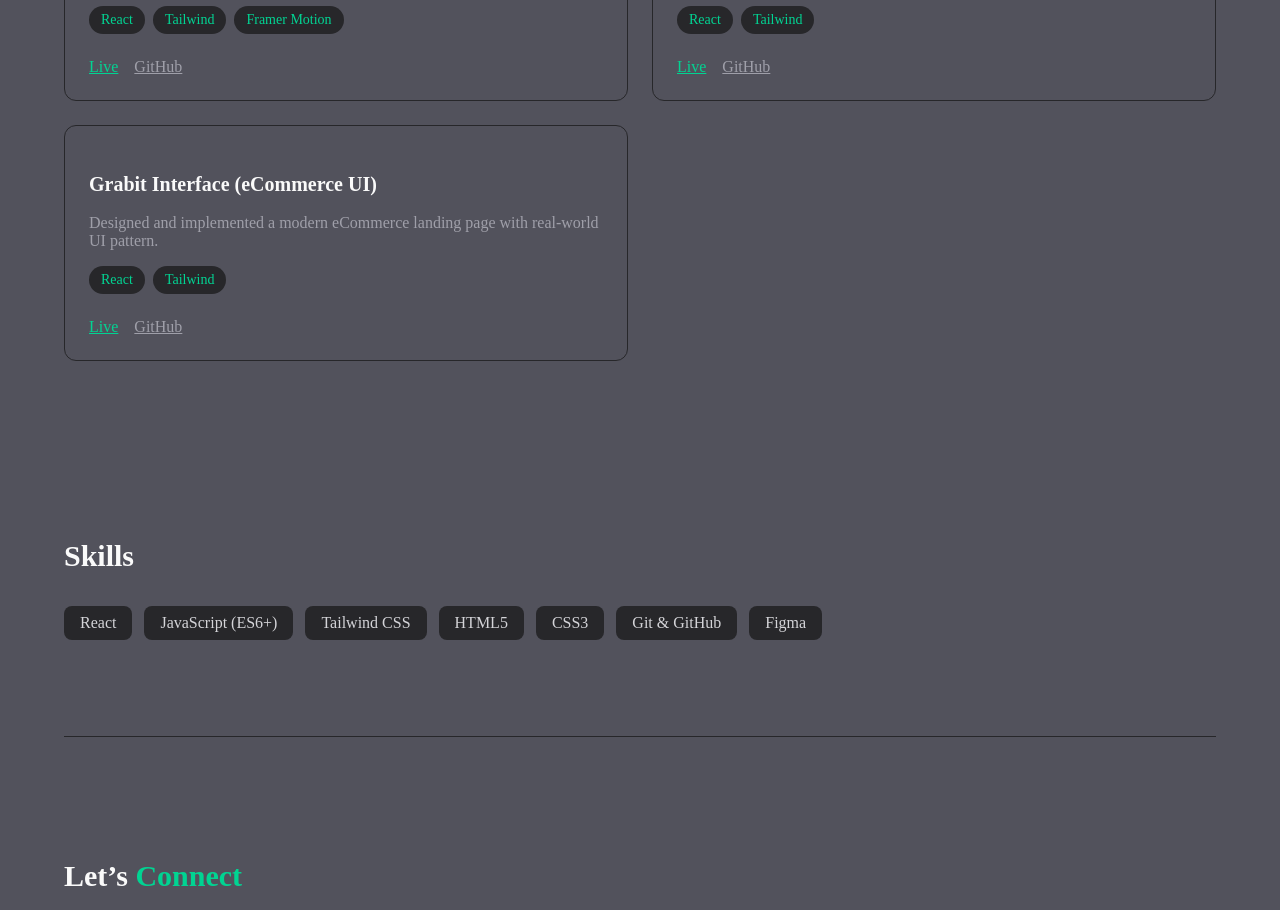
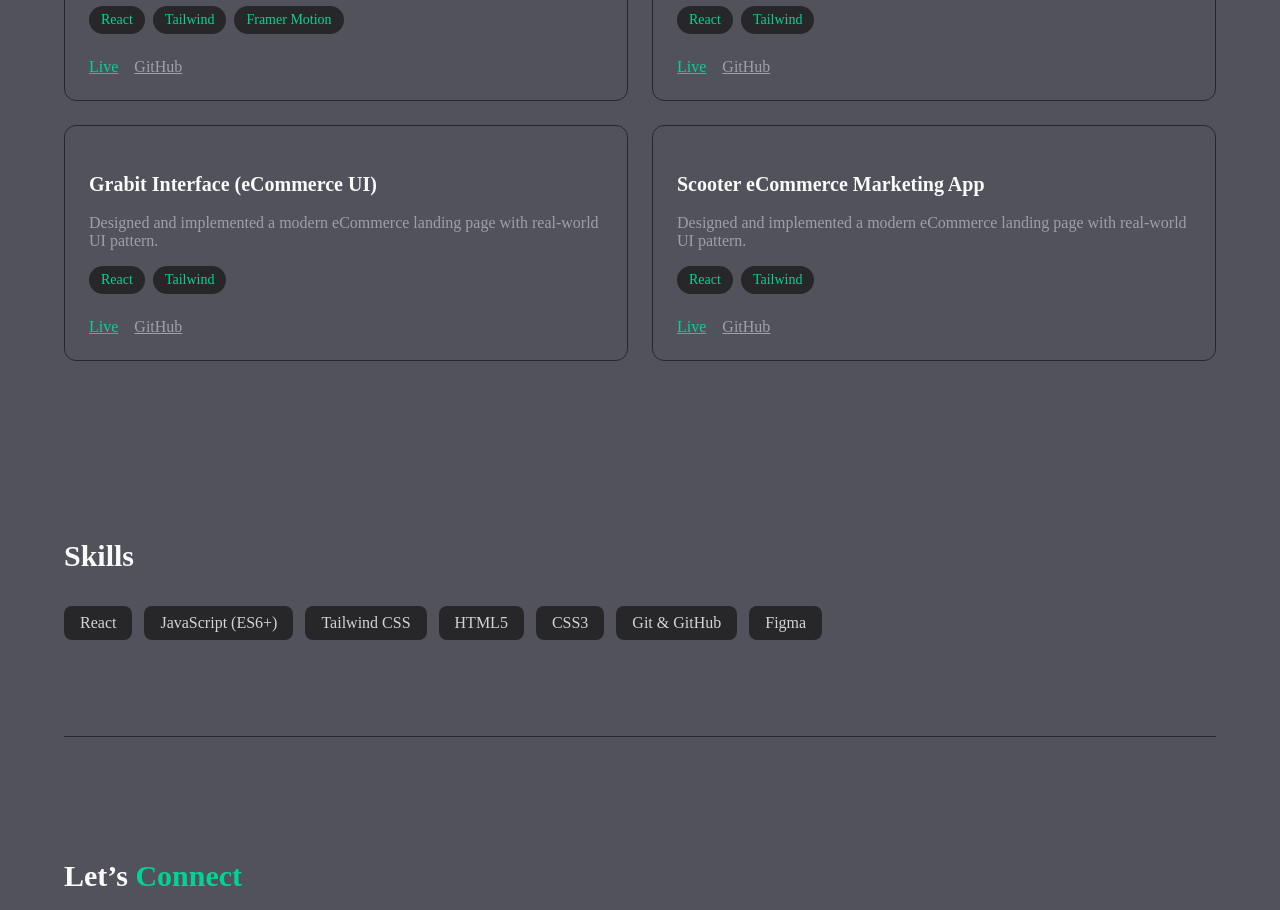
Before and after one commit to 0xSaifX/saif-portfolio, a React (Vite) app: page / in a window 1280 px wide. Shown: the part 1180-2090 px from the top of the page. Built offline with nearby package versions, Linux system fonts and the light colour scheme.

Commit message:
auto-commit

```diff
--- a/src/data/project.js
+++ b/src/data/project.js
@@ -20,4 +20,11 @@ export const projects = [
     github: "https://github.com/0xSaifX/my-figma-ecommerce-project",
     live: "https://grabit-alpha.vercel.app/",
   },
+  {
+    title: "Scooter eCommerce Marketing App",
+    description: "Designed and implemented a modern eCommerce landing page with real-world UI pattern.",
+    tech: ["React", "Tailwind"],
+    github: "https://github.com/0xSaifX/my-figma-ecommerce-project",
+    live: "https://grabit-alpha.vercel.app/",
+  },
 ]
```
